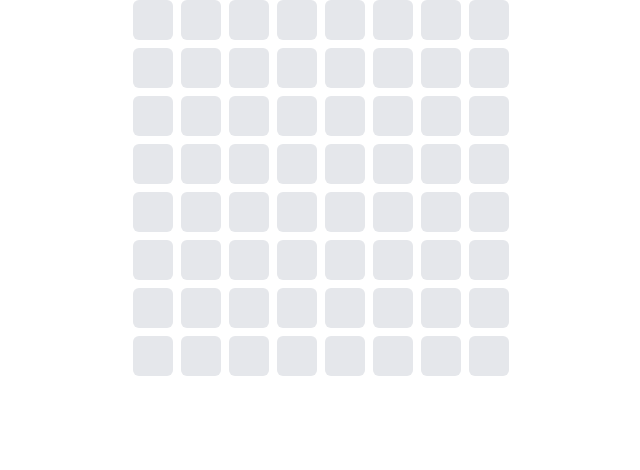
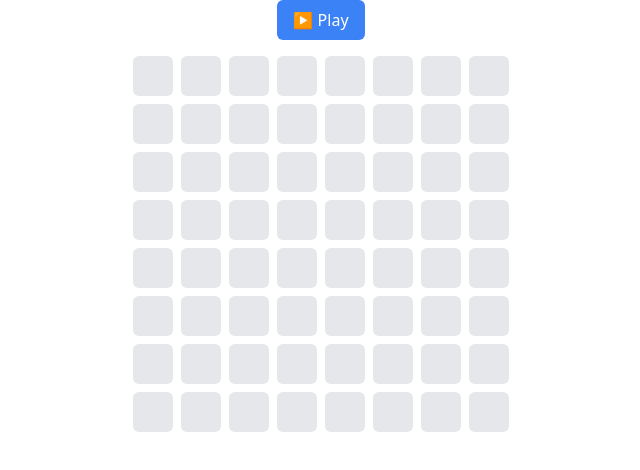
Before and after one commit to sepal/MusicBox, a Next.js app: page / in a window 1280 px wide. Shown: the top 470 px of the page, without its empty margins (319-959 px from the left). Built offline with nearby package versions, Linux system fonts and the light colour scheme.

Commit message:
Add play/pause button.

```diff
--- a/src/components/MusicBox.tsx
+++ b/src/components/MusicBox.tsx
@@ -1,10 +1,12 @@
 // Prompt: Create a component that plays note based on which tile was clicked. Use a major scale, with the lowest row playing a c3 and the highest a c4. It should also have a state that remembers, which note is active based on the tiles that are active on the grid.
 // Prompt: Ok, I think I explained it not precise enough. The y coordinate in the grid should define which note to play, ignore the x coordinate for now.
+// Prompt: Let's add this button to the Music box component. It should be displayed above the grid.
 
 // File: src/components/MusicBox.tsx
 import React, { useState } from 'react';
 import Grid from '@/components/Grid';
 import { playNote } from '@/lib/audioUtils';
+import PlayPauseButton from '@/components/PlayPauseButton';
 
 const majorScale = [0, 2, 4, 5, 7, 9, 11, 12];
 const baseNote = 48; // C3
@@ -26,8 +28,11 @@ const MusicBox: React.FC = () => {
   };
 
   return (
-    <div className="w-full h-full flex items-center justify-center">
-      <Grid onTileClick={handleTileClick} />
+    <div className="w-full h-full flex flex-col items-center justify-center">
+      <PlayPauseButton />
+      <div className="mt-4">
+        <Grid onTileClick={handleTileClick} />
+      </div>
     </div>
   );
 };
--- /dev/null
+++ b/src/components/PlayPauseButton.tsx
@@ -0,0 +1,40 @@
+// Prompt: Please create a new play/pause button component. Initially it should say "Play" and use an appropriate emoji. If it's clicked, it should say pause and have the different appropriate emoji.
+
+// File: src/components/PlayPauseButton.tsx
+import React, { useState } from 'react';
+
+const PlayPauseButton: React.FC = () => {
+  const [isPlaying, setIsPlaying] = useState(false);
+
+  const handleClick = () => {
+    setIsPlaying(!isPlaying);
+  };
+
+  return (
+    <button
+      className="bg-blue-500 text-white px-4 py-2 rounded-md focus:outline-none"
+      onClick={handleClick}
+    >
+      {isPlaying ? (
+        <>
+          <span role="img" aria-label="Pause">
+            ⏸️
+          </span>{' '}
+          Pause
+        </>
+      ) : (
+        <>
+          <span role="img" aria-label="Play">
+            ▶️
+          </span>{' '}
+          Play
+        </>
+      )}
+    </button>
+  );
+};
+
+export default PlayPauseButton;
+
+// Usage Example
+// import PlayPauseButton from "@/components/PlayPauseButton.tsx";
```
